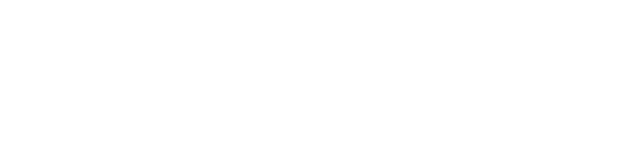
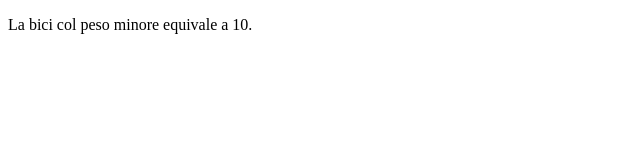
Before and after one commit to PittiglioFrancesco/js-snack-es6, a plain HTML site: page index.html in a window 1280 px wide. Shown: the whole page, without its empty margins (0-640 px from the left). Drawn offline with Linux system fonts and the light colour scheme.

Commit message:
non funziona la arrow function

```diff
--- a/index.html
+++ b/index.html
@@ -11,7 +11,7 @@
 <body>
 
 
-
+    <p id="demo"></p>
 
     <script src="js/script.js"></script>
 </body>
--- a/js/script.js
+++ b/js/script.js
@@ -1,5 +1,36 @@
 // Snack 1 Creare un array di oggetti: Ogni oggetto descriverà una bici da corsa con le seguenti proprietà: nome e peso.
 // Stampare a schermo la bici con peso minore utilizzando destructuring e template literal.
+
+
+// snack 1
+
+const bici = [
+    {
+        nome: "biciA",
+        peso: 10
+    },
+
+    {
+        nome: "biciB",
+        peso: 15
+    },
+
+    {
+        nome: "biciC",
+        peso: 12
+    }
+];
+
+let pesMin = bici[0].peso;
+for (let i = 1; i < bici.length; i++){
+    if (pesMin > bici[i].peso) {
+        pesMin = bici[i].peso;
+    }
+}
+
+document.getElementById("demo").innerHTML = "La bici col peso minore equivale a " + pesMin + ".";
+
+
 
 
 // Snack2 Creare un array di oggetti di squadre di calcio. Ogni squadra avrà diverse proprietà:
@@ -8,4 +39,39 @@
 // Infine usando la destrutturazione creiamo un nuovo array i cui elementi sono sempre degli oggetti che contengono solo
 // nomi e falli subiti. Stampiamo tutto in console.
 
-// ex
+// snack 2
+
+const squadra = [
+    {
+        nome: "Milan",
+        punti: 0,
+        falliSubiti: 0
+    },
+
+    {
+        nome: "Inter",
+        punti: 0,
+        falliSubiti: 0
+    },
+
+    {
+        nome: "Juventus",
+        punti: 0,
+        falliSubiti: 0
+    }
+];
+
+var randomGen;
+
+
+for (let i = 0; i < squadra.length; i++){
+    squadra[i].punti = randomGen(30, 100);
+    squadra[i].falliSubiti = randomGen(100, 1000);
+    console.log(squadra[i]);
+}
+
+//function
+
+randomGen = (min, max) => {
+    return Math.floor(Math.random() * (max - min)) + min;
+}
```
